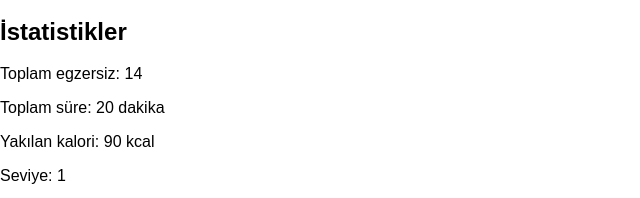
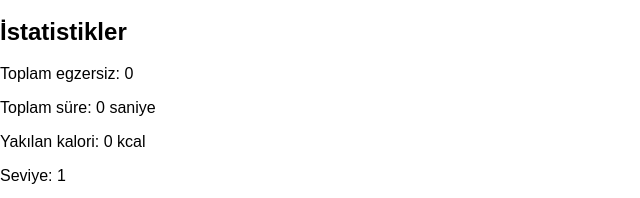
Before and after one commit to alpunan11/Olart-k, a React (Vite) app: page / in a window 1280 px wide. Both pictures are taken after a click on the button "İstatistikleri Göster". Shown: the part 683-881 px from the top of the page, without its empty margins (0-640 px from the left). Built offline with nearby package versions, Linux system fonts and the light colour scheme.

Commit message:
Update StatsScreen.jsx

```diff
--- a/src/components/StatsScreen.jsx
+++ b/src/components/StatsScreen.jsx
@@ -1,11 +1,19 @@
-export default function StatsScreen() {
+export default function StatsScreen({ completed, level, allExercises }) {
+  const all = Object.values(allExercises).flat();
+  const completedExercises = all.filter((ex) => completed.includes(ex.name));
+  const totalCalories = completedExercises.reduce((sum, ex) => sum + (ex.calories || 0), 0);
+  const totalDuration = completedExercises.reduce((sum, ex) => {
+    const num = parseInt(ex.duration || "0");
+    return sum + num;
+  }, 0);
+
   return (
     <div className="mt-4 p-4 bg-gray-100 rounded-xl shadow-inner">
       <h2 className="text-xl font-bold mb-2">İstatistikler</h2>
-      <p>Toplam egzersiz: 14</p>
-      <p>Toplam süre: 20 dakika</p>
-      <p>Yakılan kalori: 90 kcal</p>
-      <p>Seviye: 1</p>
+      <p>Toplam egzersiz: {completed.length}</p>
+      <p>Toplam süre: {totalDuration} saniye</p>
+      <p>Yakılan kalori: {totalCalories} kcal</p>
+      <p>Seviye: {level}</p>
     </div>
   );
 }
```
